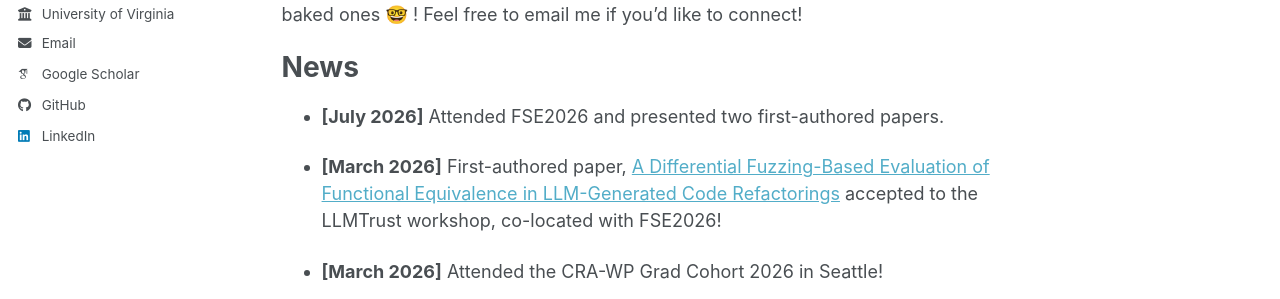
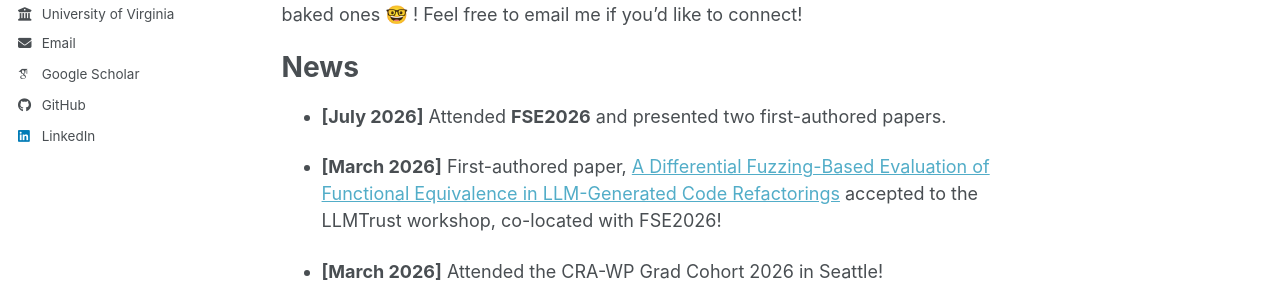
Before and after one commit to Dristi123/Dristi123.github.io, a Jekyll site: the page built from _pages/about.md, in a window 1280 px wide and 900 px high. Shown: the part 438-737 px from the top of the window. Built offline with Jekyll 4.4.1, drawn with Linux system fonts in a browser that asks for light colours; some web fonts are replaced; a script bundle is joined from its source files by our own code; library files that are not in the unit come from our copies.

Commit message:
Format news entry for consistency

```diff
--- a/_pages/about.md
+++ b/_pages/about.md
@@ -12,7 +12,7 @@ redirect_from:
 
 <h1>News</h1>
 
-- **[July 2026]** Attended FSE2026 and presented two first-authored papers.
+- **[July 2026]** Attended **FSE2026** and presented two first-authored papers.
 
 - **[March 2026]** First-authored paper, <a href="https://arxiv.org/abs/2602.15761">A Differential Fuzzing-Based Evaluation of Functional Equivalence in LLM-Generated Code Refactorings</a> accepted to the LLMTrust workshop, co-located with FSE2026!
 
```
